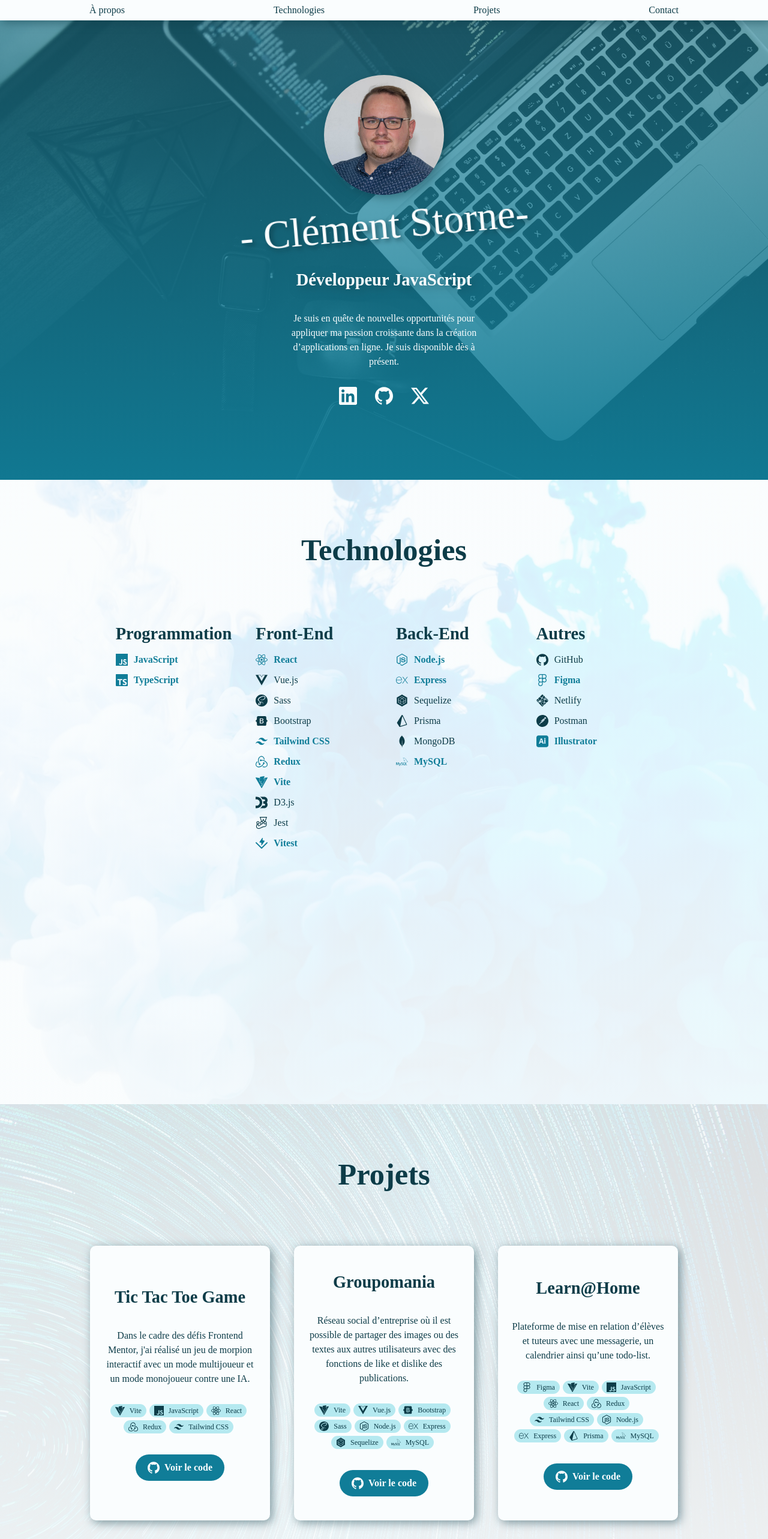
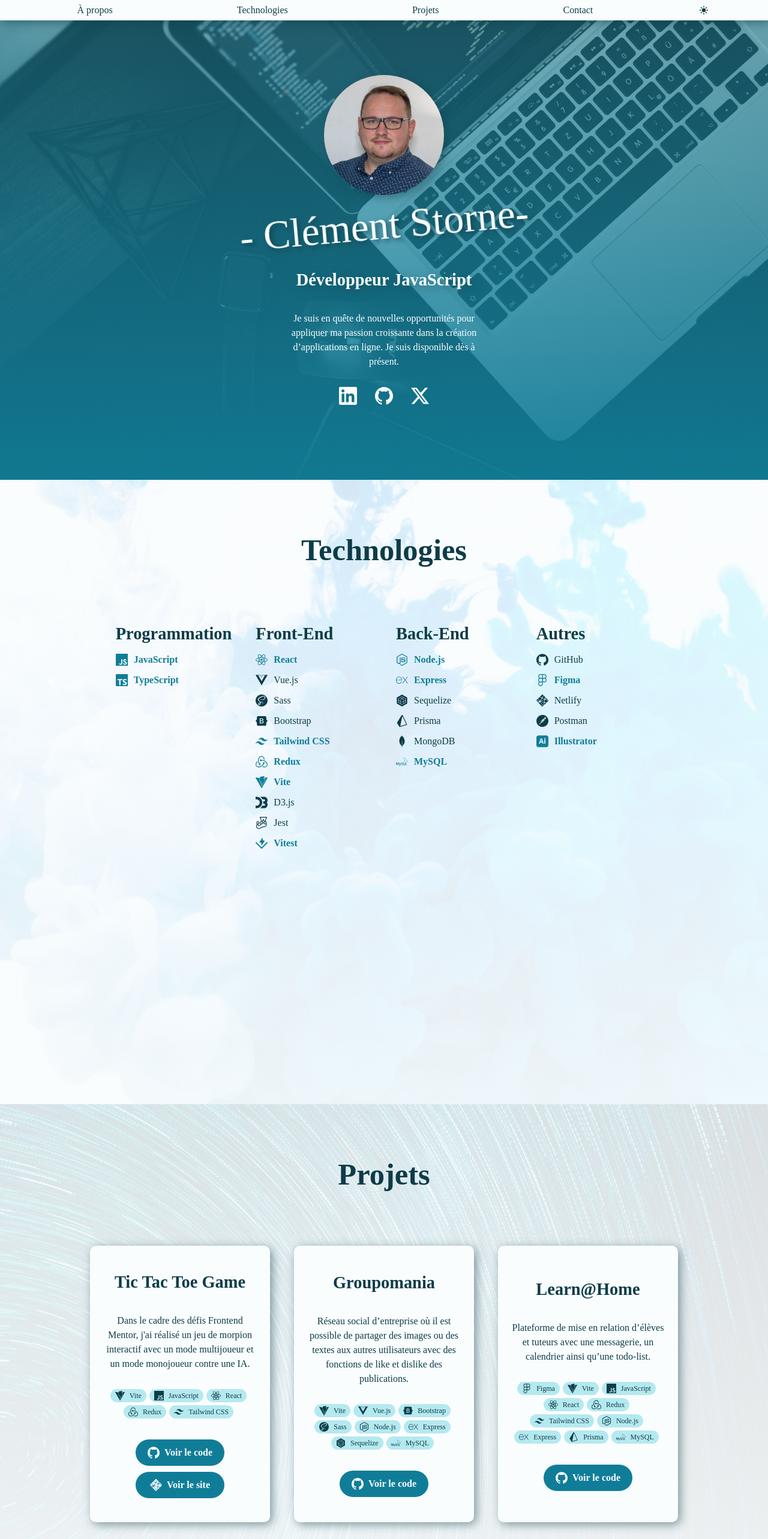
Before and after one commit to clementstorne/portfolio, a React (Vite) app: page / in a window 1280 px wide. Shown: the top 2566 px of the page at 60% size. Built offline with nearby package versions, Linux system fonts and the light colour scheme.

Commit message:
dark mode

```diff
--- a/src/App.jsx
+++ b/src/App.jsx
@@ -1,3 +1,5 @@
+import ThemeProvider from "./context/ThemeContext";
+
 import Navbar from "./components/Navbar";
 import Hero from "./pages/Hero";
 import Technologies from "./pages/Technologies";
@@ -6,12 +8,12 @@ import Contact from "./pages/Contact";
 
 export default function App() {
   return (
-    <>
+    <ThemeProvider>
       <Navbar />
       <Hero />
       <Technologies />
       <Projects />
       <Contact />
-    </>
+    </ThemeProvider>
   );
 }
--- a/src/components/Navbar.jsx
+++ b/src/components/Navbar.jsx
@@ -1,4 +1,5 @@
 import { HashLink as Link } from "react-router-hash-link";
+import ThemeToggle from "./ThemeToggle";
 
 export default function Navbar() {
   const sections = [
@@ -15,6 +16,7 @@ export default function Navbar() {
           {section.name}
         </Link>
       ))}
+      <ThemeToggle />
     </nav>
   );
 }
--- a/src/components/ProjectCard.jsx
+++ b/src/components/ProjectCard.jsx
@@ -8,13 +8,16 @@ export default function ProjectCard(props) {
     <div className="project-card">
       <h4 className="mb-30">{props.title}</h4>
       <p className="min-h-120 mb-30">{props.description}</p>
-      <div className="mb-30 flex flex-row flex-wrap justify-center items-center">
+      <div className="mb-20 flex flex-row flex-wrap justify-center items-center">
         {props.tags.map((tag) => (
           <TechnoTag key={tag} techno={tag} />
         ))}
       </div>
       <div>
         <LinkButton label="Voir le code" link={props.code} icon="github" />
+        {props.demo && (
+          <LinkButton label="Voir le site" link={props.demo} icon="netlify" />
+        )}
       </div>
     </div>
   );
--- /dev/null
+++ b/src/components/ThemeToggle.jsx
@@ -0,0 +1,18 @@
+import { useEffect } from "react";
+import { IoSunny, IoMoon } from "react-icons/io5";
+
+import { useTheme } from "../context/ThemeContext";
+
+export default function ThemeToggle() {
+  const { isDarkMode, toggleTheme } = useTheme();
+
+  useEffect(() => {
+    document.documentElement.classList.toggle("dark", isDarkMode);
+  }, [isDarkMode]);
+
+  return (
+    <button onClick={toggleTheme}>
+      {isDarkMode ? <IoMoon /> : <IoSunny />}
+    </button>
+  );
+}
--- /dev/null
+++ b/src/context/ThemeContext.jsx
@@ -0,0 +1,32 @@
+import PropTypes from "prop-types";
+
+import { createContext, useContext, useState } from "react";
+
+const ThemeContext = createContext();
+
+export const useTheme = () => {
+  return useContext(ThemeContext);
+};
+
+export default function ThemeProvider({ children }) {
+  const [isDarkMode, setIsDarkMode] = useState(false);
+
+  const toggleTheme = () => {
+    setIsDarkMode((prevMode) => !prevMode);
+  };
+
+  const contextValue = {
+    isDarkMode,
+    toggleTheme,
+  };
+
+  return (
+    <ThemeContext.Provider value={contextValue}>
+      {children}
+    </ThemeContext.Provider>
+  );
+}
+
+ThemeProvider.propTypes = {
+  children: PropTypes.node.isRequired,
+};
--- a/src/index.css
+++ b/src/index.css
@@ -41,7 +41,7 @@
   }
 
   section {
-    @apply full-size flex flex-col flex-nowrap justify-start items-center;
+    @apply full-size flex flex-col flex-nowrap justify-start items-center dark:text-cyan-light-1;
   }
 
   #hero {
@@ -55,6 +55,14 @@
     background-repeat: no-repeat;
   }
 
+  #hero.dark {
+    background-image: linear-gradient(
+        rgba(0, 56, 72, 0.5),
+        rgba(0, 56, 72, 0.95)
+      ),
+      url(/hero-background.jpg);
+  }
+
   #techno {
     background-image: linear-gradient(
         rgba(250, 253, 254, 0.85),
@@ -64,6 +72,14 @@
     background-position: center;
     background-size: cover;
     background-repeat: no-repeat;
+  }
+
+  #techno.dark {
+    background-image: linear-gradient(
+        rgba(11, 22, 26, 0.85),
+        rgba(11, 22, 26, 0.95)
+      ),
+      url(/techno-background.jpg);
   }
 
   #projects {
@@ -77,6 +93,14 @@
     background-repeat: no-repeat;
   }
 
+  #projects.dark {
+    background-image: linear-gradient(
+        rgba(11, 22, 26, 0.85),
+        rgba(11, 22, 26, 0.95)
+      ),
+      url(/projects-background.jpg);
+  }
+
   #contact {
     background-image: linear-gradient(
         rgba(250, 253, 254, 0.85),
@@ -87,35 +111,44 @@
     background-size: cover;
     background-repeat: no-repeat;
   }
+
+  #contact.dark {
+    background-image: linear-gradient(
+        rgba(11, 22, 26, 0.85),
+        rgba(11, 22, 26, 0.95)
+      ),
+      url(/contact-background.jpg);
+  }
 }
 
 @layer components {
   .navbar {
-    @apply z-50 fixed top-0 left-0 right-0
-    py-5 px-10 md:px-25 bg-cyan-light-1 text-cyan-light-12 drop-shadow-base flex flex-row flex-nowrap justify-around items-center;
+    @apply z-50 fixed top-0 left-0 right-0 py-5 px-10 md:px-25 drop-shadow-base flex flex-row flex-nowrap justify-around items-center
+    bg-cyan-light-1 dark:bg-cyan-dark-1 text-cyan-light-12 dark:text-cyan-light-1;
   }
 
   .navbar-link {
-    @apply inline-block mx-10 md:mx-25 px-5 outline-none
-    hover:text-cyan-light-11
-    focus:text-cyan-light-1 focus:bg-cyan-light-12;
+    @apply inline-block mx-5 md:mx-25 px-5 outline-none
+    hover:text-cyan-light-11 dark:hover:text-cyan-light-11
+    focus:text-cyan-light-1 dark:focus:text-cyan-dark-1 focus:bg-cyan-light-12 dark:focus:bg-cyan-dark-12;
   }
 
   .rs-link {
-    @apply outline-none focus:text-cyan-light-8;
+    @apply outline-none
+  hover:text-cyan-light-8 dark:hover:text-cyan-dark-8
+  focus:text-cyan-light-8 dark:focus:text-cyan-dark-8;
   }
 
   .link-button {
     border-radius: 41px;
-    @apply flex justify-center items-center px-20 py-10 font-bold text-cyan-light-1 bg-cyan-light-11
-    hover:px-16 hover:py-6 hover:text-cyan-light-12 hover:bg-cyan-light-1 hover:border-4 hover:border-cyan-light-8
-    focus:px-16 focus:py-6 focus:text-cyan-light-12 focus:bg-cyan-light-1 focus:border-4 focus:border-cyan-light-8 focus:outline-none
-    focus-visible:px-16 focus-visible:py-6 focus-visible:text-cyan-light-12 focus-visible:bg-cyan-light-1 focus-visible:border-4 focus-visible:border-cyan-light-8 focus-visible:outline-none;
+    @apply flex justify-center items-center mt-10 px-20 py-10 font-bold text-cyan-light-1 bg-cyan-light-11 dark:bg-cyan-dark-11 outline-none
+    hover:px-16 hover:py-6 hover:border-4 hover:text-cyan-light-12 dark:hover:text-cyan-light-1 hover:bg-cyan-light-1 dark:hover:bg-cyan-dark-3 hover:border-cyan-light-8 dark:hover:border-cyan-dark-8
+    focus:px-16 focus:py-6 focus:border-4 focus:text-cyan-light-12 dark:focus:text-cyan-light-1 focus:bg-cyan-light-1 dark:focus:bg-cyan-dark-3 focus:border-cyan-light-8 dark:focus:border-cyan-dark-8;
   }
 
   .project-card {
-    @apply flex flex-col flex-nowrap justify-center items-center py-20 px-10 rounded text-center bg-cyan-light-1 drop-shadow-base hover:drop-shadow-xl
-    md:py-40 md:px-20;
+    @apply flex flex-col flex-nowrap justify-center items-center py-20 px-10 md:py-40 md:px-20 rounded text-center drop-shadow-base hover:drop-shadow-xl
+    bg-cyan-light-1 dark:bg-cyan-dark-3;
   }
 
   .techno-item {
@@ -124,21 +157,23 @@
 
   .techno-tag {
     border-radius: 20px;
-    @apply flex items-center px-8 py-2 mr-5 mb-5 text-sm bg-cyan-light-5;
+    @apply flex items-center px-8 py-2 mr-5 mb-5 text-sm bg-cyan-light-5 dark:bg-cyan-dark-5 dark:text-cyan-light-1;
   }
 
   .form-label {
-    @apply font-heading font-bold text-base md:text-xl ml-20;
+    @apply font-heading font-bold text-base md:text-xl ml-20 dark:text-cyan-light-1;
   }
 
   .form-input {
-    @apply w-full max-w-600 h-50 md:h-70 mt-5 mb-20 p-20 outline-none border-cyan-light-8 border-2 focus:border-4 rounded;
+    @apply w-full max-w-600 h-50 md:h-70 mt-5 mb-20 p-20 outline-none border-2 focus:border-4 rounded
+    border-cyan-light-8 dark:border-cyan-dark-8 dark:bg-cyan-dark-3;
   }
 
   .button {
-    @apply py-10 px-20 bg-cyan-light-11 font-heading font-bold text-xl md:text-2xl text-cyan-light-1 rounded-full
-    outline-none focus:py-6 focus:px-16 focus:border-cyan-light-11 focus:border-4 focus:bg-cyan-light-1 focus:text-cyan-light-12
-    hover:py-6 hover:px-16 hover:border-cyan-light-11 hover:border-4 hover:bg-cyan-light-1 hover:text-cyan-light-12;
+    border-radius: 43px;
+    @apply outline-none py-10 px-20 font-heading font-bold text-xl md:text-2xl bg-cyan-light-11 text-cyan-light-1 dark:bg-cyan-dark-8 dark:text-cyan-light-1
+    hover:py-6 hover:px-16 hover:border-4 hover:border-cyan-light-11 dark:hover:border-cyan-dark-8 hover:bg-cyan-light-1 dark:hover:bg-cyan-dark-3 hover:text-cyan-light-12 dark:hover:text-cyan-light-1
+    focus:py-6 focus:px-16 focus:border-4 focus:border-cyan-light-11 dark:focus:border-cyan-dark-8 focus:bg-cyan-light-1 dark:focus:bg-cyan-dark-3 focus:text-cyan-light-12 dark:focus:text-cyan-light-1;
   }
 }
 
@@ -149,11 +184,11 @@
   }
 
   .favorite {
-    @apply text-cyan-light-11 font-bold;
+    @apply font-bold text-cyan-light-11 dark:text-cyan-dark-11;
   }
 
   .error {
-    border: 2px solid red;
+    border: 2px solid red !important;
   }
 
   .error-message {
--- a/src/pages/Contact.jsx
+++ b/src/pages/Contact.jsx
@@ -1,8 +1,15 @@
 import ContactForm from "../components/ContactForm";
 
+import { useTheme } from "../context/ThemeContext";
+
 export default function Contact() {
+  const { isDarkMode } = useTheme();
+
   return (
-    <section id="contact" className="text-cyan-light-12">
+    <section
+      id="contact"
+      className={`text-cyan-light-12 ${isDarkMode ? "dark" : ""}`}
+    >
       <h2>Contact</h2>
       <div className="mx-50 sm:mx-150 lg:mx-100 xl:mx-150 mb-50 md:mb-150">
         <ContactForm />
--- a/src/pages/Hero.jsx
+++ b/src/pages/Hero.jsx
@@ -1,8 +1,15 @@
 import { SiLinkedin, SiGithub, SiX } from "react-icons/si";
 
+import { useTheme } from "../context/ThemeContext";
+
 export default function Hero() {
+  const { isDarkMode } = useTheme();
+
   return (
-    <section id="hero" className="justify-center text-cyan-light-1">
+    <section
+      id="hero"
+      className={`justify-center text-cyan-light-1 ${isDarkMode ? "dark" : ""}`}
+    >
       <img
         src="clement-storne.jpg"
         alt="Photo de profil de Clément STORNE"
--- a/src/pages/Projects.jsx
+++ b/src/pages/Projects.jsx
@@ -1,6 +1,10 @@
 import ProjectCard from "../components/ProjectCard";
 
+import { useTheme } from "../context/ThemeContext";
+
 export default function Projects() {
+  const { isDarkMode } = useTheme();
+
   const projects = [
     {
       title: "Tic Tac Toe Game",
@@ -8,7 +12,7 @@ export default function Projects() {
         "Dans le cadre des défis Frontend Mentor, j'ai réalisé un jeu de morpion interactif avec un mode multijoueur et un mode monojoueur contre une IA.",
       tags: ["vite", "JS", "react", "redux", "tailwind"],
       code: "https://github.com/clementstorne/FrontendMentor-tic-tac-toe-game",
-      demo: "",
+      demo: "https://clementstorne-tic-tac-toe-game.netlify.app/",
     },
     {
       title: "Groupomania",
@@ -49,7 +53,10 @@ export default function Projects() {
   ];
 
   return (
-    <section id="projects" className="text-cyan-light-12">
+    <section
+      id="projects"
+      className={`text-cyan-light-12 ${isDarkMode ? "dark" : ""}`}
+    >
       <h2>Projets</h2>
       <div className="mx-50 sm:mx-150 lg:mx-100 xl:mx-150 mb-50 md:mb-150 grid grid-cols-1 grid-rows-3 lg:grid-cols-3 lg:grid-rows-1 gap-40 ">
         {projects.map((project) => (
@@ -59,6 +66,7 @@ export default function Projects() {
             description={project.description}
             tags={project.tags}
             code={project.code}
+            demo={project.demo}
           />
         ))}
       </div>
--- a/src/pages/Technologies.jsx
+++ b/src/pages/Technologies.jsx
@@ -1,6 +1,10 @@
 import TechnoItem from "../components/TechnoItem";
 
+import { useTheme } from "../context/ThemeContext";
+
 export default function Technologies() {
+  const { isDarkMode } = useTheme();
+
   const progTechnos = [
     { name: "JS", fav: true },
     { name: "TS", fav: true },
@@ -33,7 +37,10 @@ export default function Technologies() {
     { name: "illustrator", fav: true },
   ];
   return (
-    <section id="techno" className="text-cyan-light-12">
+    <section
+      id="techno"
+      className={`text-cyan-light-12 ${isDarkMode ? "dark" : ""}`}
+    >
       <h2>Technologies</h2>
       <div className="mx-50 md:mx-150 grid grid-cols-2 grid-rows-2 gap-x-40 gap-y-20 xl:grid-cols-4 ">
         <div>
--- a/tailwind.config.js
+++ b/tailwind.config.js
@@ -1,6 +1,7 @@
 /** @type {import('tailwindcss').Config} */
 export default {
   content: ["./index.html", "./src/**/*.{js,ts,jsx,tsx}"],
+  darkMode: "class",
   theme: {
     spacing: {
       0: "0px",
```
